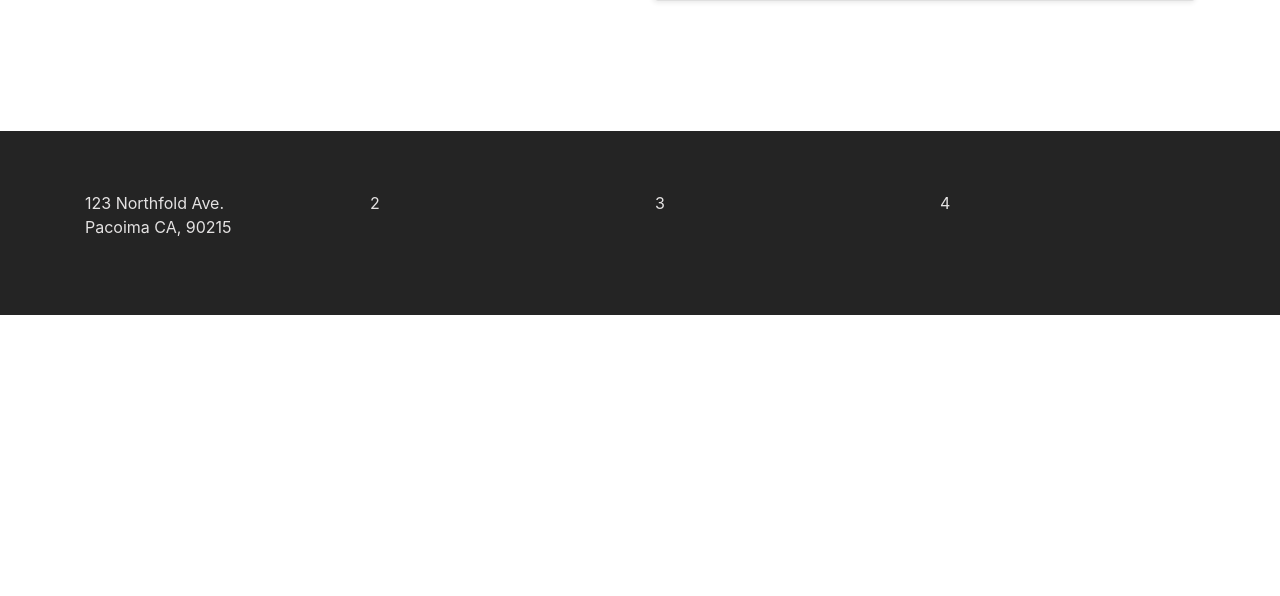
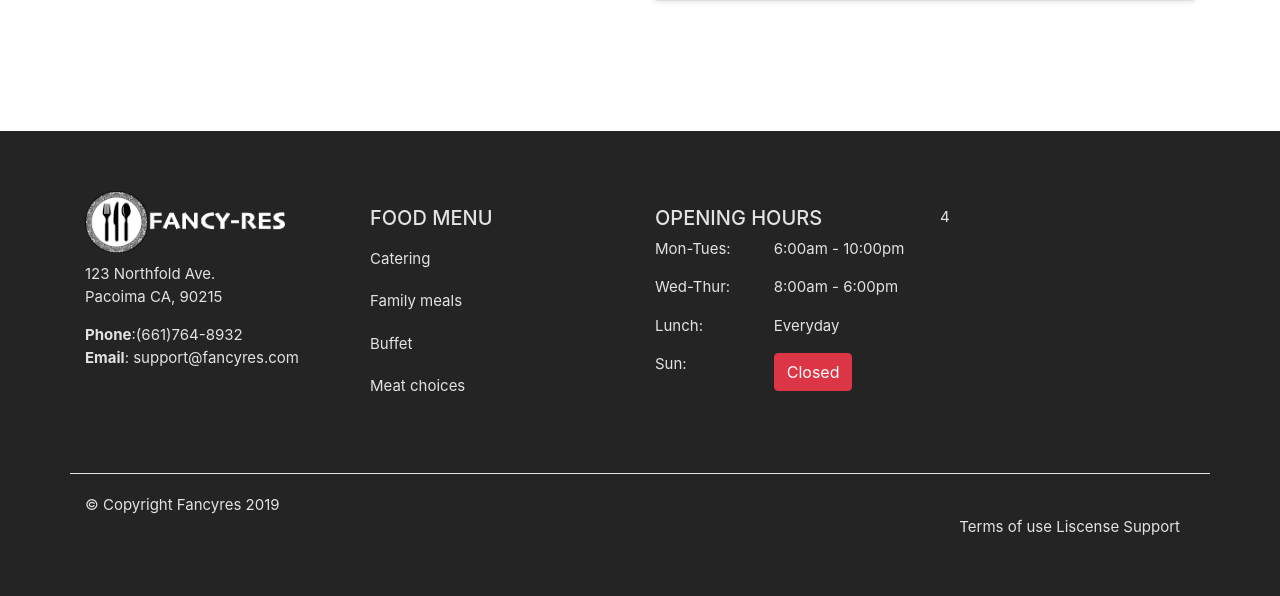
Before and after one commit to jondisla/fancyres, a PHP site: page / in a window 1280 px wide. Shown: the part 4060-4656 px from the top of the page. Before the commit the page ends 4375 px from the top, so only its background shows below. Run offline with PHP 8.4, Linux system fonts and the light colour scheme; style sheets or scripts are compiled from the project's sources; some libraries are stand-ins or nearby versions.

Commit message:
footer complete1

```diff
--- a/public/views/footer/footer-sec.css
+++ b/public/views/footer/footer-sec.css
@@ -2,5 +2,52 @@
   background: #242424;
   color: #e4e2e2;
   padding: 60px 0;
+  font-size: 15px;
+}
+
+.footer-sec .link-section {
+  border-bottom: 1px solid #e4e2e2;
+}
+
+.footer-sec img {
+  width: 200px;
+  padding: 0 0 10px 0;
+}
+
+.footer-sec .footer-menu {
+  margin: 15px 0;
+}
+
+.footer-sec .footer-menu h5 {
+  text-transform: uppercase;
+}
+
+.footer-sec .footer-menu ul {
+  margin: 0;
+  list-style-type: none;
+  padding-bottom: 50px;
+}
+
+.footer-sec .footer-menu ul li {
+  margin: 0 -40px;
+  padding: 10px 0;
+}
+
+.footer-sec .footer-menu .opening-hours li {
+  border-bottom: 1px solid #e4e2e2;
+}
+
+.footer-sec .terms {
+  padding: 20px 0;
+}
+
+.footer-sec .terms ul {
+  position: absolute;
+  list-style-type: none;
+  right: 100px;
+}
+
+.footer-sec .terms ul li {
+  display: inline-block;
 }
 /*# sourceMappingURL=footer-sec.css.map */
--- a/public/views/footer/footer-sec.php
+++ b/public/views/footer/footer-sec.php
@@ -1,24 +1,50 @@
 <div class="footer-sec">
     <div class="container">
-        <div class="row">
+        <div class="link-section row">
             <div class="col-lg-6">
                 <div class="row">
                     <div class="col-lg-6">
+                        <img src="../public/views/footer/footerimg.png" alt="fancyreslogo">
                         <p>
                             123 Northfold Ave.
                             <br>
                             Pacoima CA, 90215
                         </p>
+                        <p>
+                            <strong>Phone</strong>:(661)764-8932
+                            <br>
+                            <strong>Email</strong>: support@fancyres.com
+                        </p>
                     </div>
-                    <div class="col-lg-6">
-                        2
+                    <div class="footer-menu col-lg-6">
+                        <h5>Food Menu</h5>
+                        <ul>
+                            <li>Catering</li>
+                            <li>Family meals</li>
+                            <li>Buffet</li>
+                            <li>Meat choices</li>
+                        </ul>
                     </div>
                 </div>
             </div>
-            <div class="col-lg-6">
-                <div class="row">
+            <div class="footer-menu col-lg-6">
+                <div class="opening-hours row">
                     <div class="col-lg-6">
-                        3
+                    <h5>Opening Hours</h5>
+                        <div class="row">
+                            <div class="col-lg-5">
+                                <p>Mon-Tues:</p>
+                                <p>Wed-Thur:</p>
+                                <p>Lunch:</p>
+                                <p>Sun:</p>
+                            </div>
+                            <div class="col-lg-7">
+                            <p>6:00am - 10:00pm</p>
+                            <p>8:00am - 6:00pm</p>
+                            <p>Everyday</p>
+                            <button type="button" class="btn btn-danger">Closed</button>
+                            </div>
+                        </div>
                     </div>
                     <div class="col-lg-6">
                         4
@@ -26,5 +52,13 @@
                 </div>
             </div>
         </div>
+        <div class="terms">
+            &copy Copyright Fancyres 2019
+            <ul>
+                <li>Terms of use</li>
+                <li>Liscense</li>
+                <li>Support</li>
+            </ul>
+        </div>
     </div>
 </div>
--- a/public/views/footer/footer-sec.scss
+++ b/public/views/footer/footer-sec.scss
@@ -4,4 +4,43 @@ $lightGrey : rgb(228, 226, 226);
     background: rgb(36, 36, 36);
     color:$lightGrey;
     padding: 60px 0;
+    font-size: 15px;
+    .link-section{
+        border-bottom: 1px solid $lightGrey;
+    }
+    img{
+        width: 200px;
+        padding: 0 0 10px 0;
+    }
+    .footer-menu{
+        margin: 15px 0;
+        h5{
+            text-transform: uppercase;
+        }
+        ul{
+            margin: 0;
+            list-style-type: none;
+            padding-bottom: 50px;
+            li{
+                margin: 0 -40px;
+                padding: 10px 0;
+            }
+        }
+        .opening-hours{
+            li{
+                border-bottom: 1px solid $lightGrey;
+            }
+        }
+    }
+    .terms{
+        padding: 20px 0;
+        ul{
+            position: absolute;
+            list-style-type: none;
+            right: 100px;
+            li{
+                display: inline-block;
+            }
+        }
+    }
 }
```
Also changed, not shown: public/views/footer/footerimg.png (added), public/views/nav/logonav.png (added), 1 other file.
